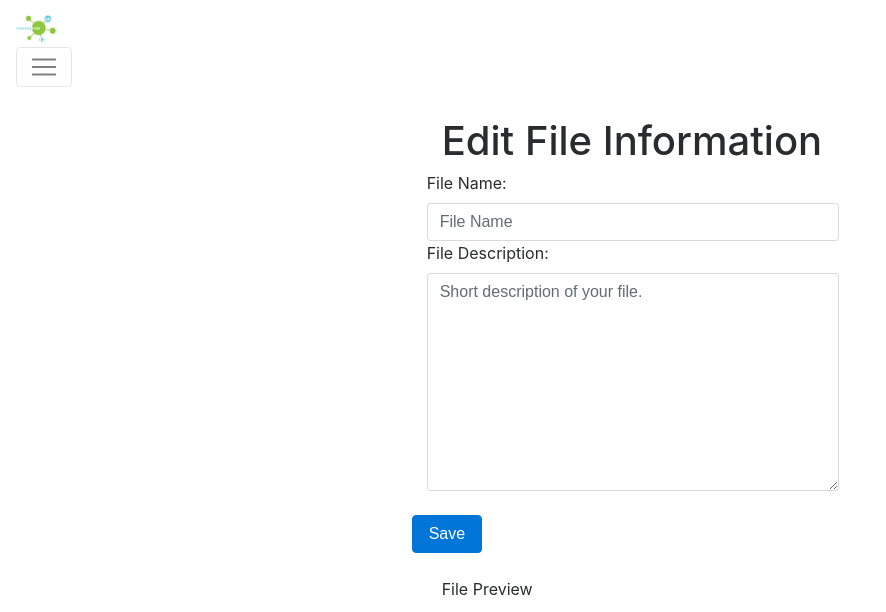
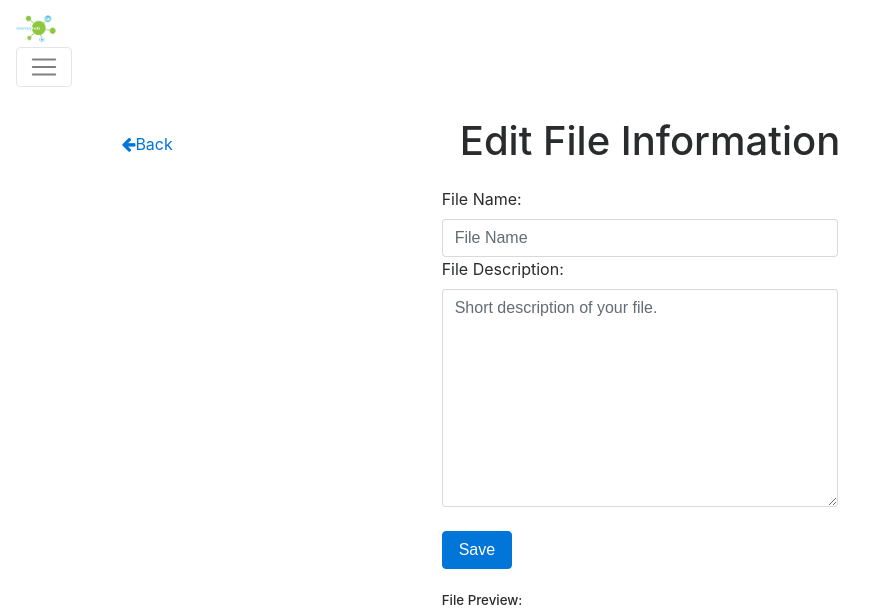
Before and after one commit to gbird3/memryHub, a Django app: template timeline/templates/edit_file.html in a window 1280 px wide. Shown: the top 612 px of the page, without its empty margins (0-886 px from the left). Run offline with Django 3.2, Linux system fonts and the light colour scheme; the template is opened without the code that fills it: values that come from a table or form of the project are taken from there, others are empty; some libraries are stand-ins or nearby versions.

Commit message:
Manage files (#41)
* added location to create memory page

* edited add_memory to have optional as dropdown

* added delete button for memories

* edit card on timeline page so that its wider and without loading the iamges

* added preview option to files

* added preview option to memory

* quick fix to divider to include events on a even decade

* last bit for preview

* take away delete from view page

* add delete file to manage files

* add delete memory

* add back to attach file

* fixed delete button

```diff
--- /dev/null
+++ b/timeline/static/timeline/css/edit_file.css
@@ -0,0 +1,32 @@
+.center-block{
+  margin-left: auto;
+  margin-right: auto;
+  display: block;
+}
+
+.header-class {
+  text-align: center;
+}
+
+.header-class h1{
+  float: center;
+  text-align: center;
+  display: inline;
+  margin-right: 3%;
+}
+
+.header-class a{
+  float: left;
+  text-align: left;
+  margin-top: 13px;
+}
+
+.center-block{
+  margin-left: auto;
+  margin-right: auto;
+  display: block;
+}
+
+h2{
+  font-size: smaller;
+}
--- a/timeline/templates/edit_file.html
+++ b/timeline/templates/edit_file.html
@@ -5,18 +5,27 @@
 {% block title %}MemryHub{% endblock %}
 
 {% block css %}
+  <link rel="stylesheet" type="text/css" href={% static "timeline/css/edit_file.css" %}>
+  <link rel="stylesheet" type="text/css" href={% static "home/css/font-awesome/css/font-awesome.min.css" %}>
+
 {% endblock %}
 
 {% block content %}
 <br>
+  <div class="container-fluid col-sm-10 col-sm-offset-10">
+    <div class = "header-class ">
+      <a href = "{% url 'attach_file' memory_id %}"><i class="fa fa-arrow-left"></i>Back</a>
+      <h1>Edit File Information</h1>
+    </div>
+    </br>
+  </div>
   <div class="container col-sm-4 col-sm-offset-4">
-    <h1>Edit File Information</h1>
-    <div class="row">
+    <div class="row center-block">
       <form method="POST">
         {% csrf_token %}
         {{ form }}
         <br>
-        <div class="row">
+        <div class="row center-block">
           <div class="create-timeline">
             <button class="btn btn-primary" type="submit" name="action">Save</button>
           </div>
@@ -24,9 +33,9 @@
     </form>
     </div>
     <br>
-    <p>File Preview</p>
-    <div class="row">
-        <iframe frameborder="0" src="https://drive.google.com/file/d/{{ file.file_id }}/preview?usp=sharing" data-toggle ="tooltip" data-placement="bottom"></iframe>
+    <h2>File Preview:</h2>
+    <div class="row center-block">
+      <iframe frameborder="0" src="https://drive.google.com/file/d/{{ file.file_id }}/preview?usp=sharing" data-toggle ="tooltip" data-placement="bottom"></iframe>
     </div>
     <br>
   </div>
--- a/timeline/views/file_views.py
+++ b/timeline/views/file_views.py
@@ -16,10 +16,12 @@ class EditFileForm(forms.Form):
 @login_required(login_url='/login')
 def edit_file(request, file_id):
     f = File.objects.get(pk=file_id)
+    memory_id = File.objects.first().memory_id
 
     data = {
         'name': f.name,
-        'description': f.description
+        'description': f.description,
+        'memory_id' : memory_id
     }
 
     form = EditFileForm(initial=data)
@@ -41,7 +43,8 @@ def edit_file(request, file_id):
 
     template_vars = {
         'form': form,
-        'file': f
+        'file': f,
+        'memory_id' : memory_id
     }
 
     return render(request, 'edit_file.html', template_vars)
--- a/timeline/views/memory_views.py
+++ b/timeline/views/memory_views.py
@@ -53,7 +53,8 @@ def attach_files(request, memory_id):
         'start_day': memory.day,
         'start_month': memory.month,
         'start_year': memory.year,
-        'memory_description': memory.description
+        'memory_description': memory.description,
+        'memory': memory
     }
 
     form = UserAddsMemoryForm(initial=data)
@@ -83,7 +84,8 @@ def attach_files(request, memory_id):
         'parent_id': memory.folder_id,
         'memory_id': memory.id,
         'timeline_id': timeline.id,
-        'files': files
+        'files': files,
+        'memory': memory
     }
     return render(request, 'attach_files.html', template_vars)
 
```
Also changed, not shown: timeline/templates/attach_files.html (+49 -3 lines), timeline/templates/view.html (+12 -4 lines).
